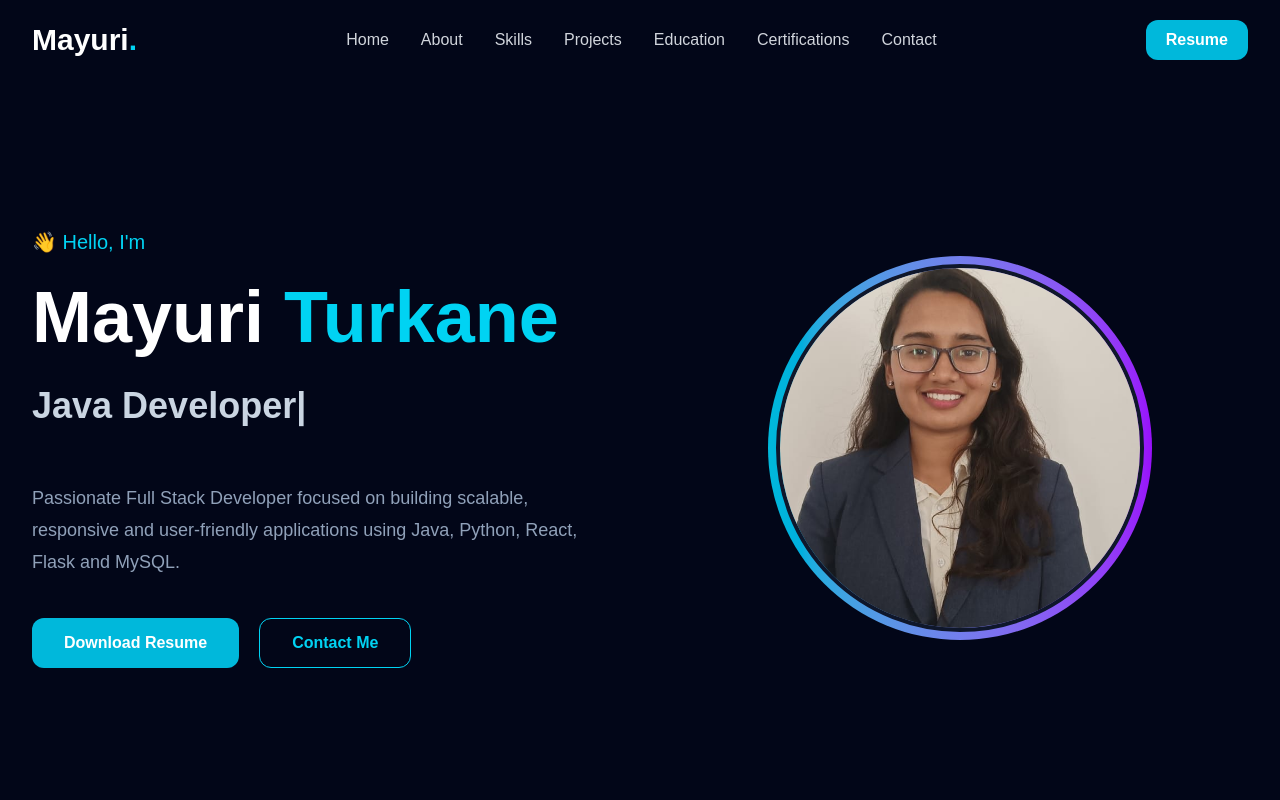
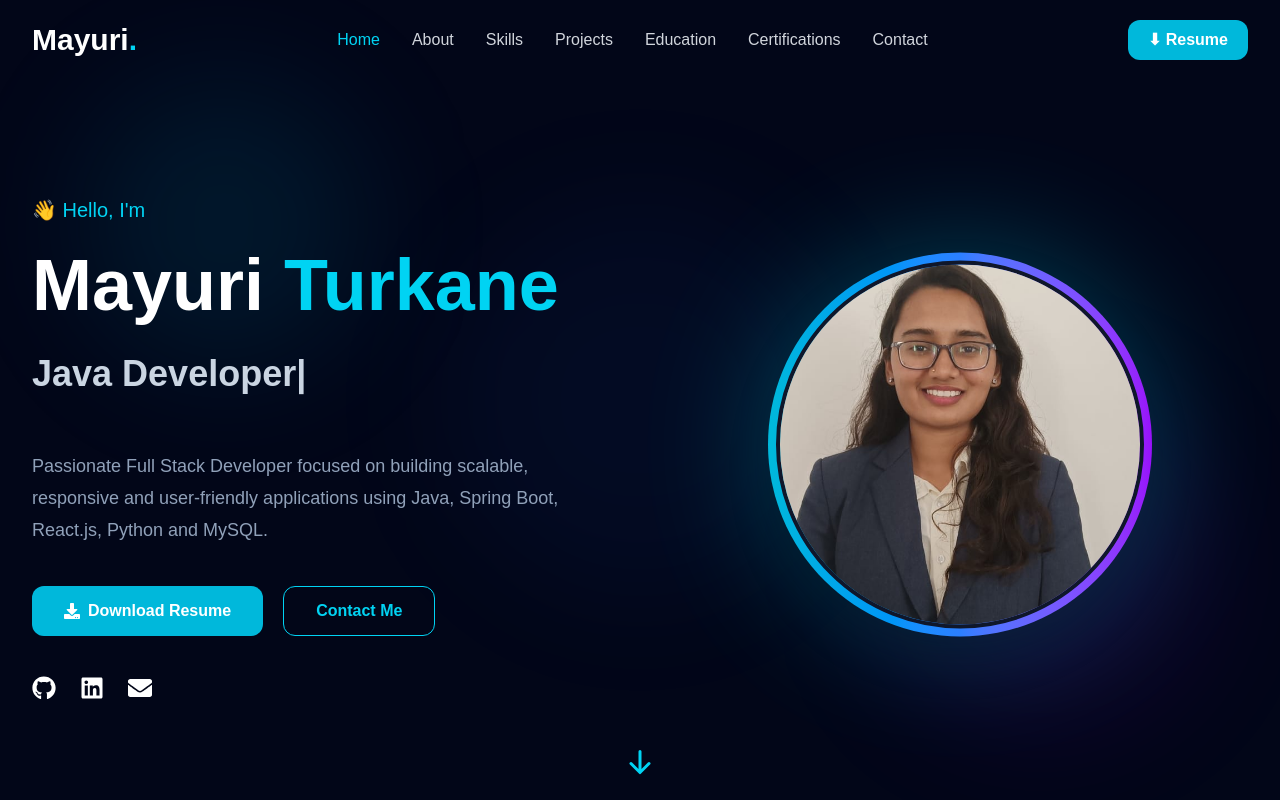
Before and after one commit to mayuri-turkane/portfolio-website, a React app in the folder frontend/: page / in a window 1280 px wide. Shown: the top 800 px of the page. Built offline with nearby package versions, Linux system fonts and the light colour scheme; the HTML template or start-up script is replaced by a standard one.

Commit message:
Improve Hero and Navbar UI

```diff
--- a/frontend/src/components/Hero/Hero.jsx
+++ b/frontend/src/components/Hero/Hero.jsx
@@ -1,26 +1,49 @@
 import { TypeAnimation } from "react-type-animation";
+import { motion } from "framer-motion";
+import {
+  FaGithub,
+  FaLinkedin,
+  FaEnvelope,
+  FaDownload,
+} from "react-icons/fa";
+import { HiArrowDown } from "react-icons/hi";
+import { Link } from "react-scroll";
+
 import profile from "../../assets/images/profile.jpg";
 
 const Hero = () => {
   return (
-    <section className="min-h-screen bg-slate-950 flex items-center pt-24">
-      <div className="max-w-7xl mx-auto px-6 grid lg:grid-cols-2 gap-16 items-center">
+    <section
+      id="home"
+      className="relative min-h-screen bg-slate-950 flex items-center pt-24 overflow-hidden"
+    >
+      {/* Background Glow */}
+      <div className="absolute inset-0 overflow-hidden">
+        <div className="absolute top-20 left-20 w-72 h-72 bg-cyan-500/10 rounded-full blur-3xl"></div>
+
+        <div className="absolute bottom-20 right-20 w-80 h-80 bg-purple-600/10 rounded-full blur-3xl"></div>
+
+        <div className="absolute top-1/2 left-1/2 -translate-x-1/2 -translate-y-1/2 w-96 h-96 bg-blue-500/5 rounded-full blur-3xl"></div>
+      </div>
+
+      <div className="relative z-10 max-w-7xl mx-auto px-6 lg:px-8 grid lg:grid-cols-2 gap-16 items-center">
 
         {/* LEFT SIDE */}
-
-        <div>
-
+        <motion.div
+          initial={{ opacity: 0, x: -60 }}
+          animate={{ opacity: 1, x: 0 }}
+          transition={{ duration: 0.8 }}
+        >
           <p className="text-cyan-400 text-xl font-medium mb-4">
             👋 Hello, I'm
           </p>
 
-          <h1 className="text-5xl md:text-7xl font-bold leading-tight">
+          <h1 className="text-5xl md:text-7xl font-bold leading-tight text-white">
             Mayuri
             <span className="text-cyan-400"> Turkane</span>
           </h1>
 
           <div className="text-2xl md:text-4xl font-semibold text-slate-300 mt-6 h-16">
-
             <TypeAnimation
               sequence={[
                 "Full Stack Developer",
@@ -32,39 +55,99 @@ const Hero = () => {
                 "Frontend Developer",
                 2000,
               ]}
-              speed={40}
+              speed={50}
               repeat={Infinity}
             />
-
           </div>
 
           <p className="text-slate-400 mt-8 text-lg leading-8 max-w-xl">
             Passionate Full Stack Developer focused on building scalable,
             responsive and user-friendly applications using Java,
-            Python, React, Flask and MySQL.
+            Spring Boot, React.js, Python and MySQL.
           </p>
 
           {/* Buttons */}
+          <div className="flex flex-wrap gap-5 mt-10">
 
-          <div className="flex gap-5 mt-10">
+            <a
+              href="/resume.pdf"
+              download
+              className="flex items-center gap-2 bg-cyan-500 hover:bg-cyan-600 transition px-8 py-3 rounded-xl font-semibold"
+            >
+              <FaDownload />
+              Download Resume
+            </a>
 
-            <button className="bg-cyan-500 hover:bg-cyan-600 transition px-8 py-3 rounded-xl font-semibold">
-              Download Resume
-            </button>
-
-            <button className="border border-cyan-400 text-cyan-400 hover:bg-cyan-400 hover:text-black transition px-8 py-3 rounded-xl font-semibold">
+            <Link
+              to="contact"
+              smooth={true}
+              duration={500}
+              offset={-70}
+              className="cursor-pointer border border-cyan-400 text-cyan-400 hover:bg-cyan-400 hover:text-black transition px-8 py-3 rounded-xl font-semibold"
+            >
               Contact Me
-            </button>
+            </Link>
 
           </div>
 
+          {/* Social Icons */}
+          <div className="flex gap-6 mt-10 text-2xl text-white">
+
+            <a
+              href="https://github.com/mayuri-turkane"
+              target="_blank"
+              rel="noreferrer"
+              className="hover:text-cyan-400 transition"
+            >
+              <FaGithub />
+            </a>
+
+            <a
+              href="https://linkedin.com/in/your-linkedin"
+              target="_blank"
+              rel="noreferrer"
+              className="hover:text-cyan-400 transition"
+            >
+              <FaLinkedin />
+            </a>
+
+            <a
+              href="mailto:your-email@gmail.com"
+              className="hover:text-cyan-400 transition"
+            >
+              <FaEnvelope />
+            </a>
+
           </div>
 
+        </motion.div>
+
         {/* RIGHT SIDE */}
+        <motion.div
+          className="flex justify-center"
+          initial={{ opacity: 0, x: 60 }}
+          animate={{
+            opacity: 1,
+            x: 0,
+            y: [0, -12, 0],
+          }}
+          transition={{
+            opacity: { duration: 0.8 },
+            x: { duration: 0.8 },
+            y: {
+              duration: 3,
+              repeat: Infinity,
+              ease: "easeInOut",
+            },
+          }}
+        >
+          <div className="relative">
 
-        <div className="flex justify-center">
+            {/* Glow */}
+            <div className="absolute inset-0 rounded-full bg-cyan-400 blur-3xl opacity-30"></div>
 
-          <div className="w-96 h-96 rounded-full bg-gradient-to-r from-cyan-500 to-purple-600 p-2">
+            {/* Image Border */}
+            <div className="relative w-80 h-80 md:w-96 md:h-96 rounded-full bg-gradient-to-r from-cyan-500 via-blue-500 to-purple-600 p-2 shadow-2xl">
 
               <img
                 src={profile}
@@ -76,7 +159,22 @@ const Hero = () => {
 
           </div>
 
+        </motion.div>
+
       </div>
+
+      {/* Scroll Indicator */}
+      <motion.div
+        animate={{ y: [0, 10, 0] }}
+        transition={{
+          duration: 1.5,
+          repeat: Infinity,
+        }}
+        className="absolute bottom-8 left-1/2 -translate-x-1/2"
+      >
+        <HiArrowDown className="text-cyan-400 text-3xl" />
+      </motion.div>
+
     </section>
   );
 };
--- a/frontend/src/components/Navbar/Navbar.jsx
+++ b/frontend/src/components/Navbar/Navbar.jsx
@@ -60,7 +60,7 @@ useEffect(() => {
            duration={600}
            offset={-80}
            spy={true}
-           activeClass="text-cyan-400"
+           activeClass="!text-cyan-400"
            className="cursor-pointer text-gray-300 hover:text-cyan-400 transition relative group"
         >
 
@@ -81,9 +81,9 @@ useEffect(() => {
           whileTap={{ scale: 0.95 }}
           href="/resume.pdf"
           download
-          className="hidden md:block bg-cyan-500 hover:bg-cyan-600 px-5 py-2 rounded-xl font-semibold transition"
+         className="hidden md:block bg-cyan-500 hover:bg-cyan-600 hover:shadow-[0_0_20px_#22d3ee] px-5 py-2 rounded-xl font-semibold transition-all duration-300"
        >
-          Resume
+          ⬇ Resume
        </motion.a>
 
        {/* Mobile Menu Button */}
```
Lines whose indentation alone changed are shown as unchanged.
